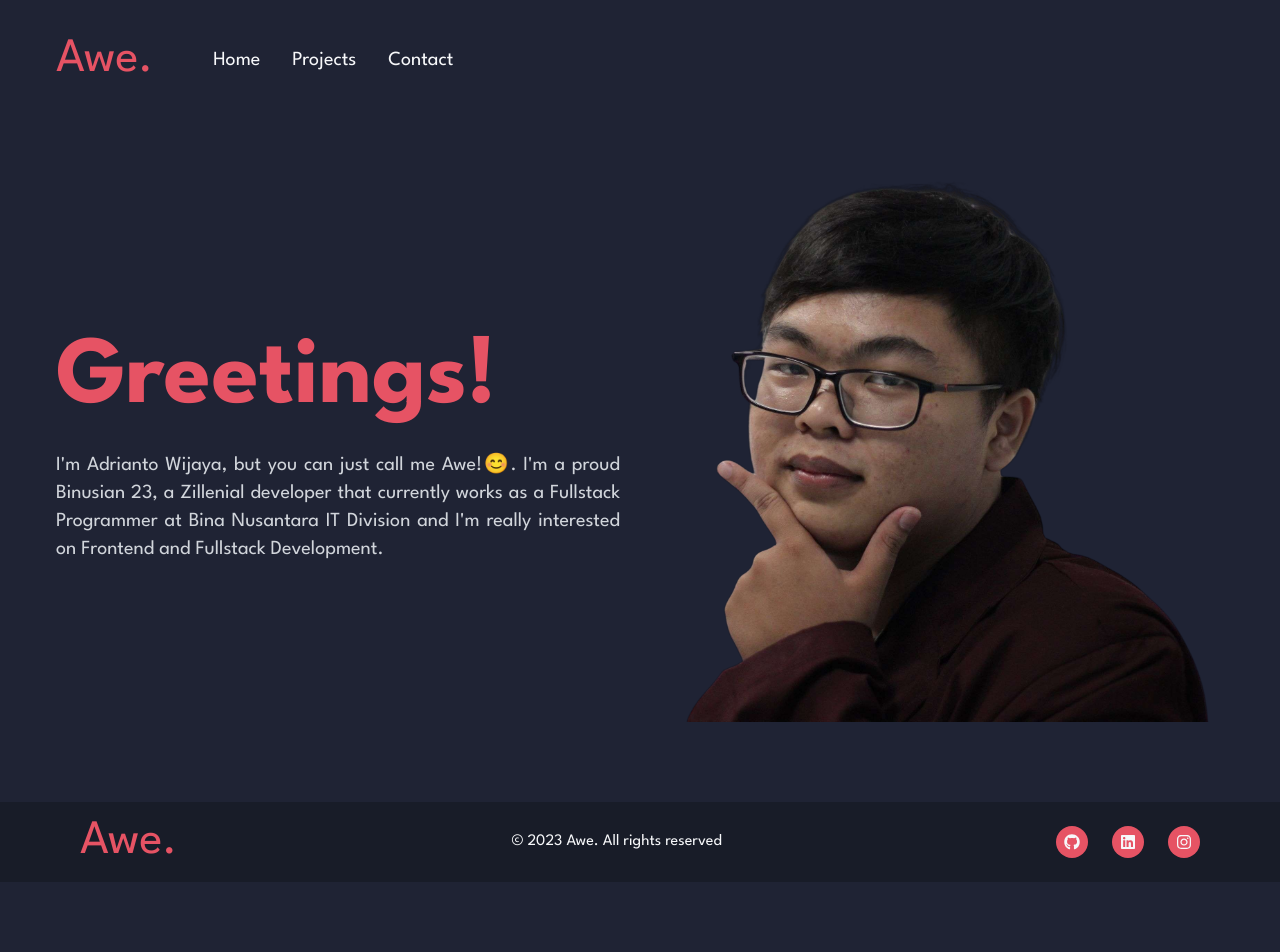
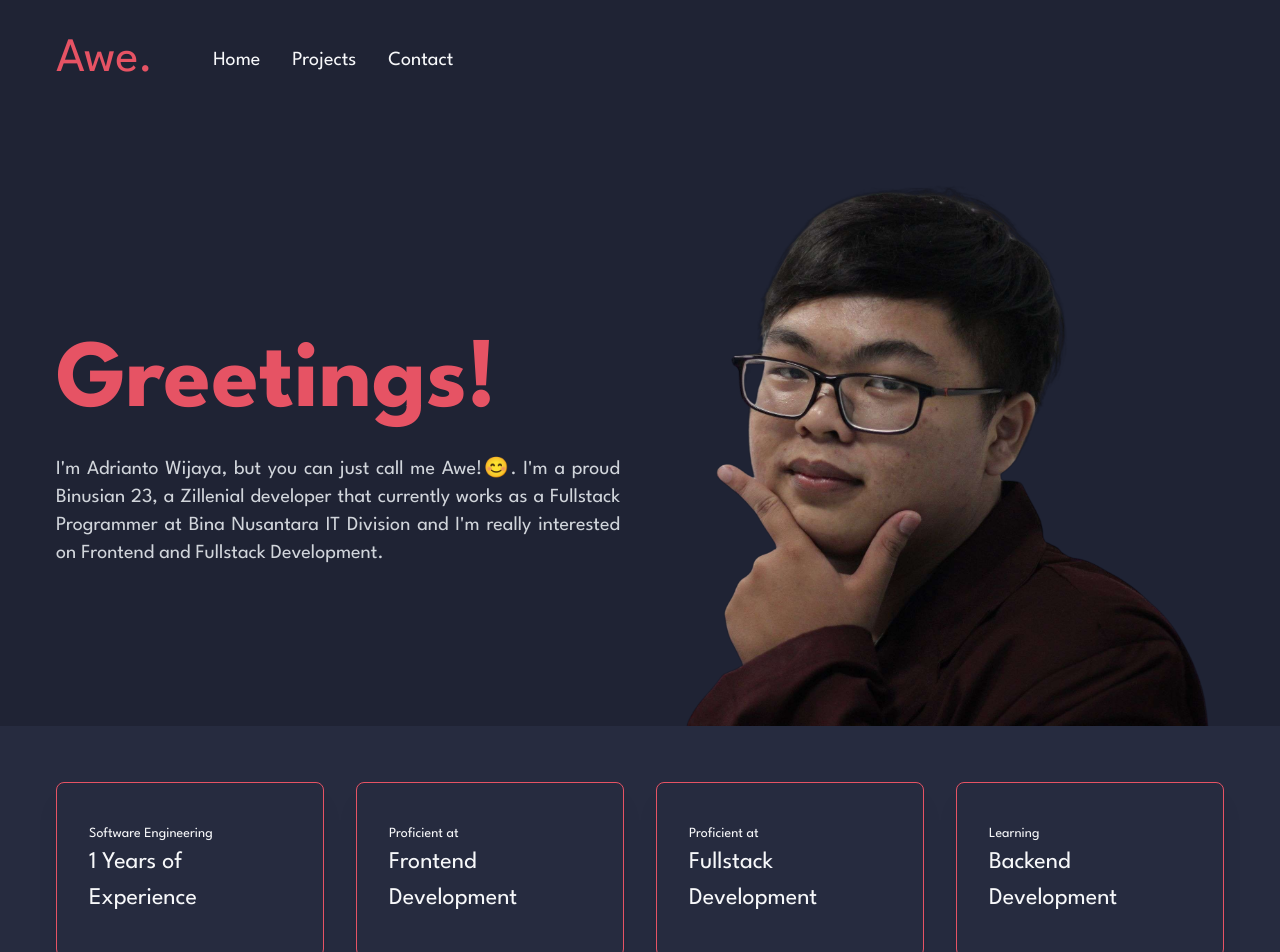
Before and after one commit to kyrie730/AdriantoWijaya, a Next.js app: page / in a window 1280 px wide. Shown: the top 952 px of the page. Before the commit the page ends 882 px from the top, so only its background shows below. Built offline with nearby package versions, Linux system fonts and the light colour scheme.

Commit message:
added stats

```diff
--- a/package.json
+++ b/package.json
@@ -21,6 +21,7 @@
     "eslint": "8.49.0",
     "eslint-config-next": "13.4.19",
     "framer-motion": "^10.16.4",
+    "moment": "^2.29.4",
     "next": "13.4.19",
     "nextjs-toploader": "^1.4.2",
     "postcss": "8.4.29",
--- a/src/app/(landing)/layout.tsx
+++ b/src/app/(landing)/layout.tsx
@@ -46,7 +46,7 @@ export default function WithSubnavigation({
         <MobileNav />
       </Collapse>
 
-      <div className="m-2 p-2 md:m-7 md:p-7">{children}</div>
+      <div>{children}</div>
       <Footer />
     </Box>
   );
--- a/src/components/Home/HomeCard/Component.tsx
+++ b/src/components/Home/HomeCard/Component.tsx
@@ -3,11 +3,12 @@ import { Images } from "@/shared/Constant/Assets";
 import { Text } from "@chakra-ui/react";
 import Image from "next/image";
 import { ReactNode } from "react";
+import { Projects, WhoAmI } from "..";
 
 export default function HomeCard(): ReactNode {
   return (
-    <div className="gap-10 flex flex-col">
-      <div className="flex w-full space-x-4 gap-6 items-center justify-between flex-col-reverse md:flex-row my-6">
+    <div className="flex flex-col">
+      <div className="flex space-x-4 gap-6 items-center justify-between flex-col-reverse md:flex-row m-2 p-2 md:m-7 md:p-7 md:pb-0 md:mb-0">
         <div className="flex md:w-1/2 flex-col gap-6">
           <Text className="text-8xl font-bold hidden lg:block">Greetings!</Text>
           <Text className="text-8xl font-bold lg:hidden text-center md:text-start">
@@ -32,6 +33,7 @@ export default function HomeCard(): ReactNode {
           </div>
         </div>
       </div>
+      <WhoAmI />
     </div>
   );
 }
--- /dev/null
+++ b/src/components/Home/Projects/Component.tsx
@@ -0,0 +1,15 @@
+import { ReactNode } from "react";
+import { Text, Card } from "@chakra-ui/react";
+
+export default function Projects(): ReactNode {
+  return (
+    <div className="text-center">
+      <Text className="text-7xl font-bold">My Projects</Text>
+      <div className="flex">
+        <Card>test</Card>
+        <Card>test</Card>
+        <Card>test</Card>
+      </div>
+    </div>
+  );
+}
--- /dev/null
+++ b/src/components/Home/Projects/index.ts
@@ -0,0 +1,2 @@
+import Projects from "./Component";
+export default Projects;
--- /dev/null
+++ b/src/components/Home/WhoAmI/Component.tsx
@@ -0,0 +1,51 @@
+"use client";
+
+import { Box, SimpleGrid, Stat, StatLabel, StatNumber } from "@chakra-ui/react";
+import moment from "moment";
+
+interface StatsCardProps {
+  title: string;
+  stat: string;
+}
+function StatsCard(props: StatsCardProps) {
+  const { title, stat } = props;
+  return (
+    <Stat
+      px={{ base: 4, md: 8 }}
+      py={10}
+      shadow={"xl"}
+      border={"1px solid"}
+      rounded={"lg"}
+      className="border-primary"
+    >
+      <StatLabel fontWeight={"medium"} isTruncated className="text-secondary">
+        {title}
+      </StatLabel>
+      <StatNumber
+        fontSize={"2xl"}
+        fontWeight={"medium"}
+        className="text-secondary"
+      >
+        {stat}
+      </StatNumber>
+    </Stat>
+  );
+}
+
+export default function WhoAmI() {
+  return (
+    <Box className="bg-background-light p-4 md:p-14">
+      <SimpleGrid columns={{ base: 1, md: 4 }} spacing={{ base: 5, lg: 8 }}>
+        <StatsCard
+          title={"Software Engineering"}
+          stat={`${moment()
+            .diff(moment("2022-02-01", "YYYY-MM-DD"), "years")
+            .toString()} Years of Experience`}
+        />
+        <StatsCard title={"Proficient at"} stat={`Frontend Development`} />
+        <StatsCard title={"Proficient at"} stat={`Fullstack Development`} />
+        <StatsCard title={"Learning"} stat={"Backend Development"} />
+      </SimpleGrid>
+    </Box>
+  );
+}
--- /dev/null
+++ b/src/components/Home/WhoAmI/index.ts
@@ -0,0 +1,2 @@
+import WhoAmI from "./Component";
+export default WhoAmI;
--- a/src/components/Home/index.ts
+++ b/src/components/Home/index.ts
@@ -1 +1,3 @@
 export { default as HomeCard } from "./HomeCard";
+export { default as Projects } from "./Projects";
+export { default as WhoAmI } from "./WhoAmI";
--- a/tailwind.config.ts
+++ b/tailwind.config.ts
@@ -15,6 +15,7 @@ const config: Config = {
         background: {
           DEFAULT: "#1f2334",
           dark: "#181c28",
+          light: "#262b3f",
         },
         black: "#000000",
         primary: {
```
Also changed, not shown: 2 other files (tests, documents, lock files or other folders).
